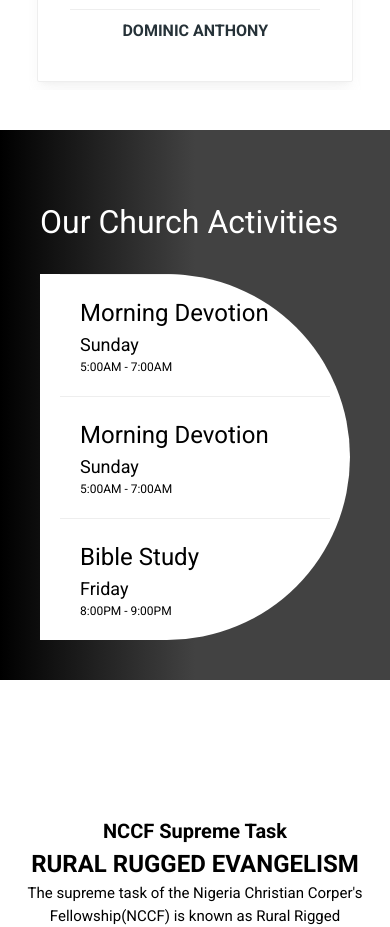
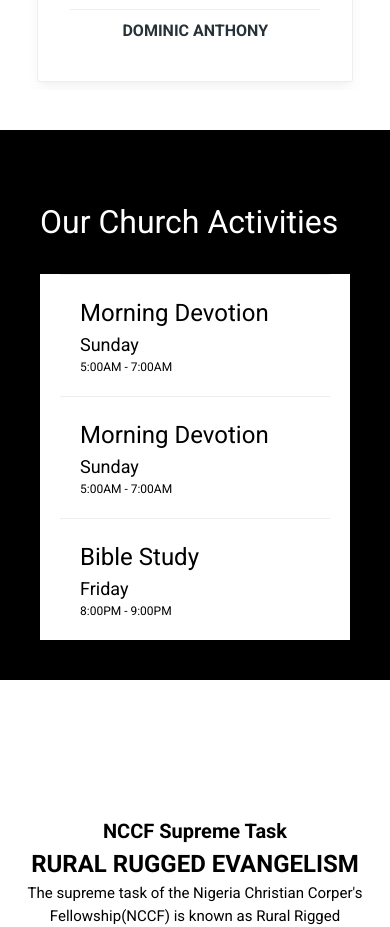
Before and after one commit to sofelaisrael/NCCFIMO, a React (Vite) app: page /home in a window 390 px wide. Shown: the part 3700-4627 px from the top of the page. Built offline with nearby package versions, Linux system fonts and the light colour scheme.

Commit message:
Weekly Church Actvities

```diff
--- a/src/pages/home.jsx
+++ b/src/pages/home.jsx
@@ -359,12 +359,12 @@
       </section>
 
       {/* Weekly activities */}
-      <section className="relative z-20 bg-black bg-gradient-to-r via-gray-800 from-black to-gray-800 p-10 my-10">
+      <section className="relative z-20 bg-black md:bg-gradient-to-r via-gray-800 from-black to-gray-800 p-10 my-10">
         <div className="right text-white text-[32px] py-7">
           <h1>Our Church Activities</h1>
         </div>
         <div className="down flex flex-col justify-between items-center relative" >
-         <div className="ri bg-white w-[100%] rounded-r-[9999px] overflow-hidden">
+         <div className="ri bg-white w-[100%] md:rounded-r-[9999px] overflow-hidden">
           {churchData.map(({ activity, day, time }) => (
             <div className="week flex px-5">
               <ActivitiesCard activity={activity} day={day} time={time} />
```
